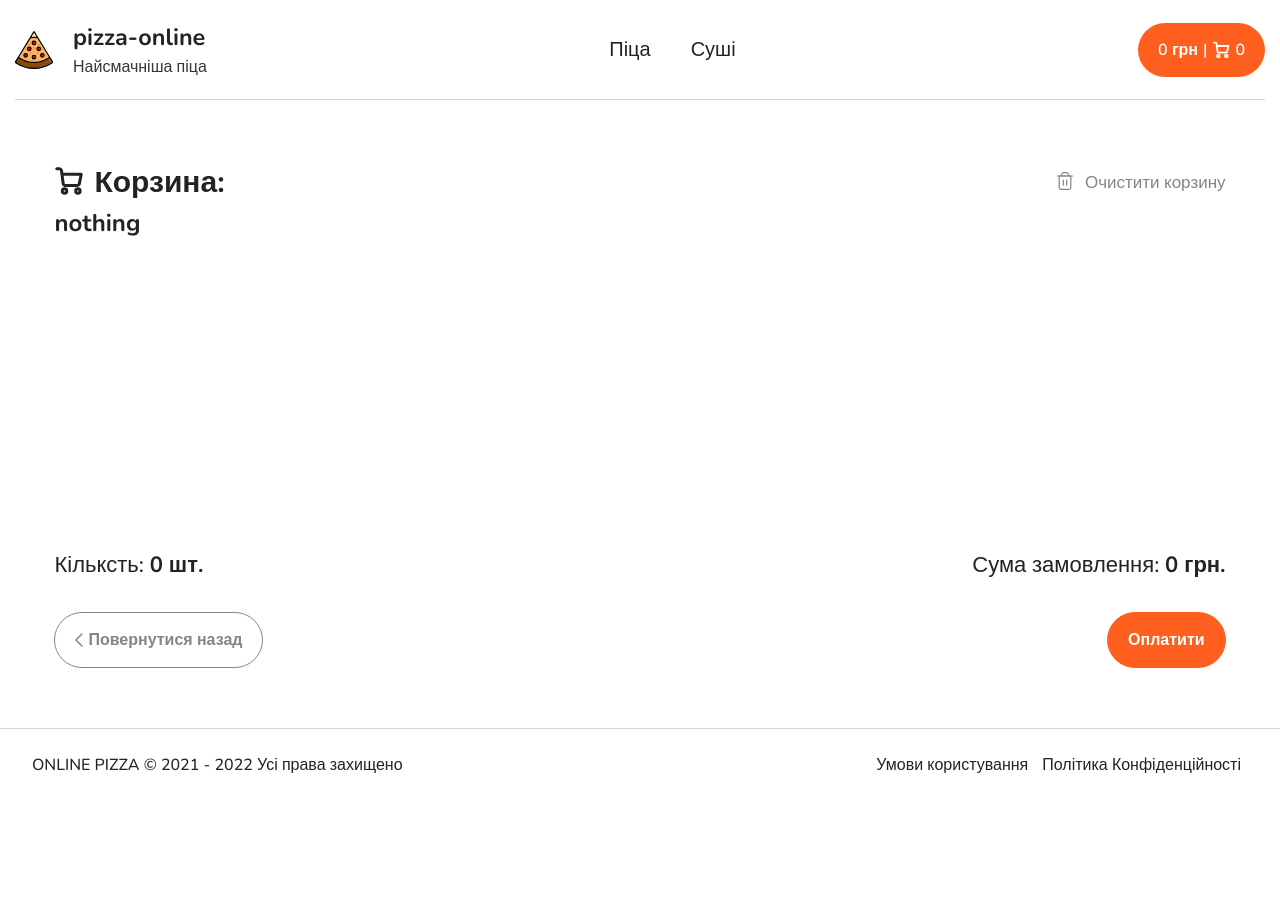
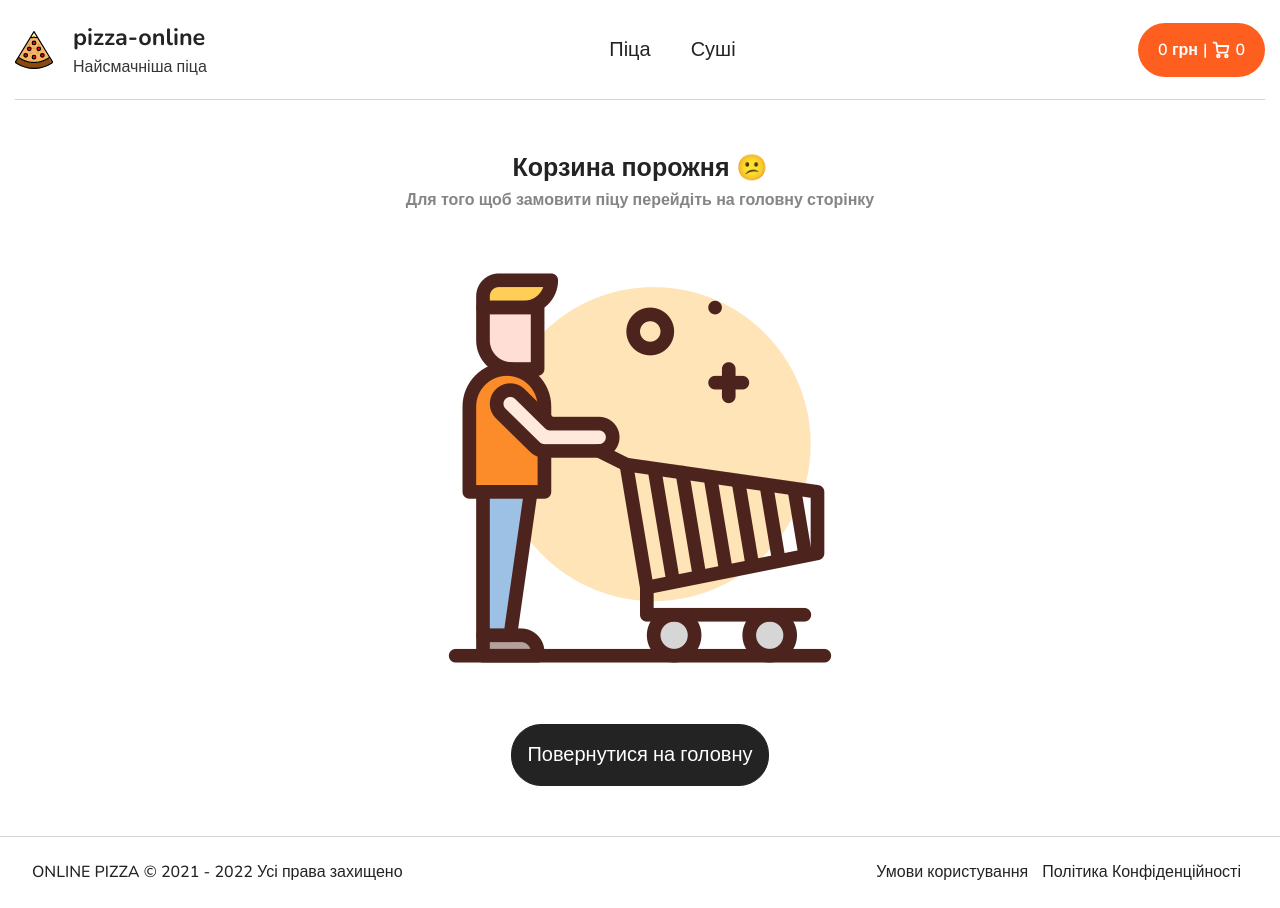
Before and after one commit to bxr5xrk/pizza-online, a React (Create React App) app: page /cart in a window 1280 px wide. Before the commit the page ends 800 px from the top, so only its background shows below. Built offline with nearby package versions, Linux system fonts and the light colour scheme.

Commit message:
added empty cart and 404 pages

```diff
--- a/src/pages/Cart/Cart.jsx
+++ b/src/pages/Cart/Cart.jsx
@@ -13,6 +13,8 @@ const Cart = () => {
     return (
         <div className="main">
             <section className={st.cart}>
+                {cartItems.length ? (
+                    <>
                         <div className={st.cart__top}>
                             <div className={st.section}>
                                 <svg
@@ -114,7 +116,8 @@ const Cart = () => {
                                     Кільксть: <span>{itemsCount} шт.</span>{" "}
                                 </p>
                                 <p>
-                            Сума замовлення: <span>{totalPrice} грн.</span>{" "}
+                                    Сума замовлення:{" "}
+                                    <span>{totalPrice} грн.</span>{" "}
                                 </p>
                             </div>
                             <div className={st.section}>
@@ -139,6 +142,28 @@ const Cart = () => {
                                 <button className={st.button}>Оплатити</button>
                             </div>
                         </div>
+                    </>
+                ) : (
+                    <div className={st.cart__empty}>
+                        <div>
+                            <h2>
+                                Корзина порожня <span>😕</span>
+                            </h2>
+                            <p>
+                                Для того щоб замовити піцу перейдіть на головну
+                                сторінку
+                            </p>
+                        </div>
+
+                        <img
+                            src="/img/shopping.png"
+                            alt="Empty cart"
+                        />
+                        <Link to="/pizzas/p=1">
+                            <button>Повернутися на головну</button>
+                        </Link>
+                    </div>
+                )}
             </section>
         </div>
     );
--- a/src/pages/Cart/Cart.module.scss
+++ b/src/pages/Cart/Cart.module.scss
@@ -4,6 +4,37 @@
     display: grid;
     grid-template-rows: auto 1fr auto;
     grid-template-columns: 1fr;
+
+    &__empty {
+        // margin: 50px 0;
+        display: flex;
+        flex-direction: column;
+        min-height: 100%;
+        align-items: center;
+        text-align: center;
+
+        h2 {
+            margin-top: 50px;
+            font-size: 25px;
+        }
+
+        p {
+            font-weight: 600;
+            color: var(--gray);
+        }
+
+        button {
+            margin-bottom: 50px;
+            padding: 15px;
+            font-size: 20px;
+            border: 1px solid var(--black);
+            color: var(--white);
+            background-color: var(--black);
+            border-radius: 30px;
+            cursor: pointer;
+        }
+
+    }
 
     &__top {
         margin-top: 60px;
@@ -38,7 +69,6 @@
             margin-right: 10px;
             path {
                 stroke: var(--black);
-                troke-width: 1.9;
             }
         }
 
@@ -201,8 +231,6 @@
     }
 
     @media (max-width: 636px) {
-
-
         &__top {
             margin-top: 30px;
             font-size: 20px;
@@ -213,10 +241,10 @@
             h3 {
                 font-size: 17px;
             }
-        }
 
-        img {
-            display: none;
+            img {
+                display: none;
+            }
         }
 
         h3 {
--- a/src/pages/Page404/Page404.jsx
+++ b/src/pages/Page404/Page404.jsx
@@ -1,10 +1,15 @@
 import React from "react";
 import { Link } from "react-router-dom";
+import st from "./Page404.module.scss";
 
 const Page404 = () => {
     return (
-        <div>
-            <Link to="/pizza">404</Link>
+        <div className="main">
+            <div className={st.notFound}>
+                <h1>404</h1>
+                <h2>Дана сторінка відсутня. :(</h2>
+                <Link to="/">перейти на головну</Link>
+            </div>
         </div>
     );
 };
--- /dev/null
+++ b/src/pages/Page404/Page404.module.scss
@@ -0,0 +1,35 @@
+.notFound {
+    text-align: center;
+    display: flex;
+    min-height: 100%;
+    flex-direction: column;
+    justify-content: center;
+
+    h1 {
+        font-size: 150px;
+    }
+
+    h2 {
+        font-size: 40px;
+    }
+
+    a {
+        margin-top: 30px;
+        font-size: 20px;
+        color: var(--orange);
+    }
+
+    @media (max-width: 636px) {
+        h1 {
+            font-size: 100px;
+        }
+
+        h2 {
+            font-size: 25px;
+        }
+
+        a {
+            font-size: 20px;
+        }
+    }
+  }
```
Also changed, not shown: src/styles/index.scss (+0 -13 lines). Lines whose indentation alone changed are shown as unchanged.
